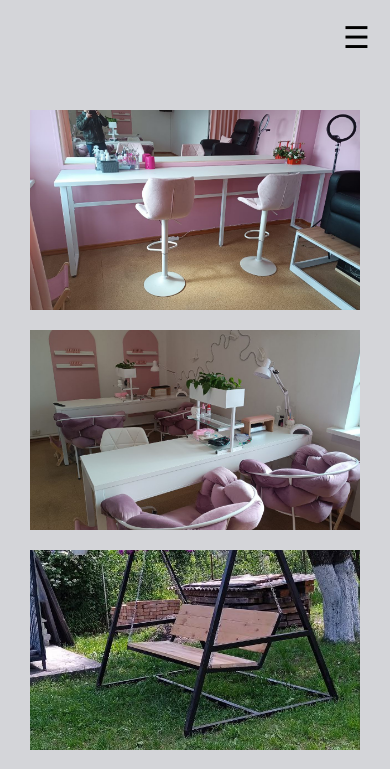
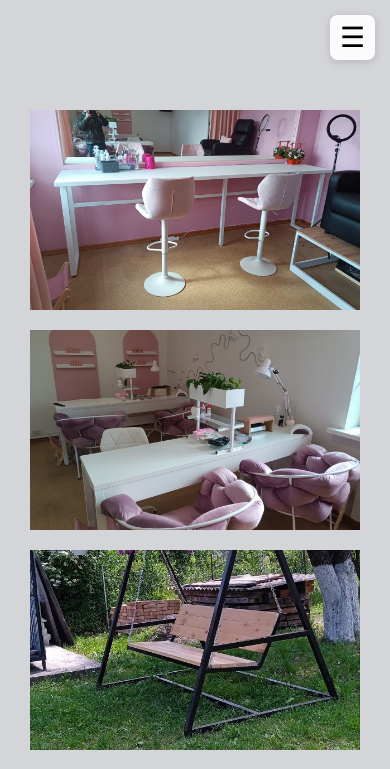
Before and after one commit to IloveAlbedo2008/Metal-by-Sergij-Lutsk, a plain HTML site: page photo.html in a window 390 px wide. Shown: the top 769 px of the page. Drawn offline with Linux system fonts and the light colour scheme.

Commit message:
Fix mobile sidebar layot

```diff
--- a/style.css
+++ b/style.css
@@ -60,27 +60,34 @@ body {
     margin-bottom: 6px;
 }
 
-
-
 .burger-btn {
   position: fixed;
-  top: 20px;
-  right: 20px;
-  background: none;
+  top: 15px;
+  right: 15px;
+  font-size: 28px;
+  background-color: rgba(255, 255, 255, 0.9);
+  color: #000000;
   border: none;
-  font-size: 30px;
+  border-radius: 8px;
+  width: 45px;
+  height: 45px;
   cursor: pointer;
   z-index: 1001;
+  display: flex;
+  align-items: center;
+  justify-content: center;
+  box-shadow: 0 2px 8px rgba(0,0,0,0.15);
 }
 
 .sidebar {
   position: fixed;
-  top: 0px;
-  right: 0px;
+  top: 0;
+  right: 0;
   width: 250px;
   height: 100vh;
   background-color: #e0e0e0;
-  padding: 80px 20px 20px 20px;
+  z-index: 1000;
+  transition: transform 0.3s ease-in-out;
 
 
   transform: translateX(100%);
```
Also changed, not shown: index.html (+3 -3 lines).
